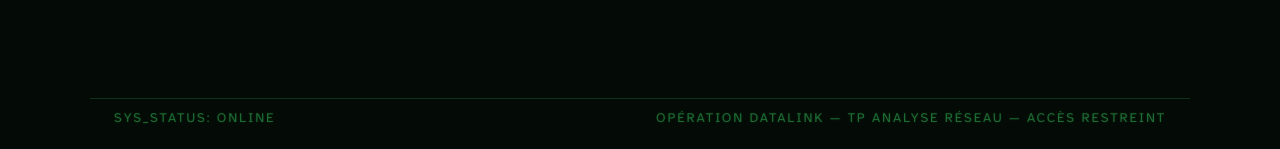
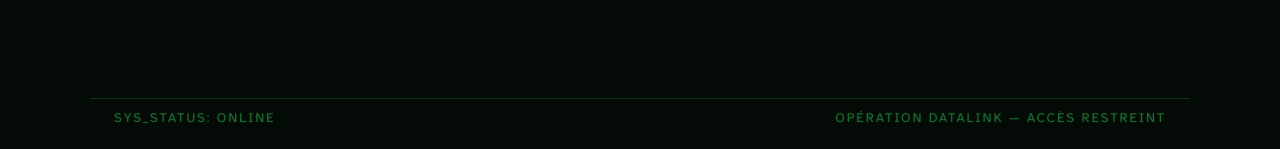
Before and after one commit to fabrice1618/operation_datalink, a Flask app: page / in a window 1280 px wide. Shown: the part 827-976 px from the top of the page. Run offline with Flask 3, Linux system fonts and the light colour scheme; parts of the project's set-up code (start-up, migrations or seed data) failed here and were passed over.

Commit message:
Allège le footer et éclaircit le texte du thème ambre
Retire la mention « TP ANALYSE RÉSEAU » du footer et assombrit le
fond de l'écran ambre (--screen-rgb) pour réduire la trame et faire
ressortir le texte, comme sur le thème vert.

Co-Authored-By: Claude Opus 4.8 <noreply@anthropic.com>

```diff
--- a/operation-datalink/infra/images/portal/templates/base.html
+++ b/operation-datalink/infra/images/portal/templates/base.html
@@ -84,7 +84,7 @@
     /* phosphore ambre (P3) */
     [data-phosphor="amber"] {
       --phosphor-rgb: 255, 176, 0;
-      --screen-rgb:   12, 8, 2;
+      --screen-rgb:   6, 4, 1;
     }
 
     /* ── L'écran CRT ──────────────────────────────────────────── */
@@ -640,7 +640,7 @@
 
 <footer class="site-footer">
   <span>SYS_STATUS: ONLINE</span>
-  <span>OPÉRATION DATALINK — TP ANALYSE RÉSEAU — ACCÈS RESTREINT</span>
+  <span>OPÉRATION DATALINK — ACCÈS RESTREINT</span>
 </footer>
 
 <script>
```
